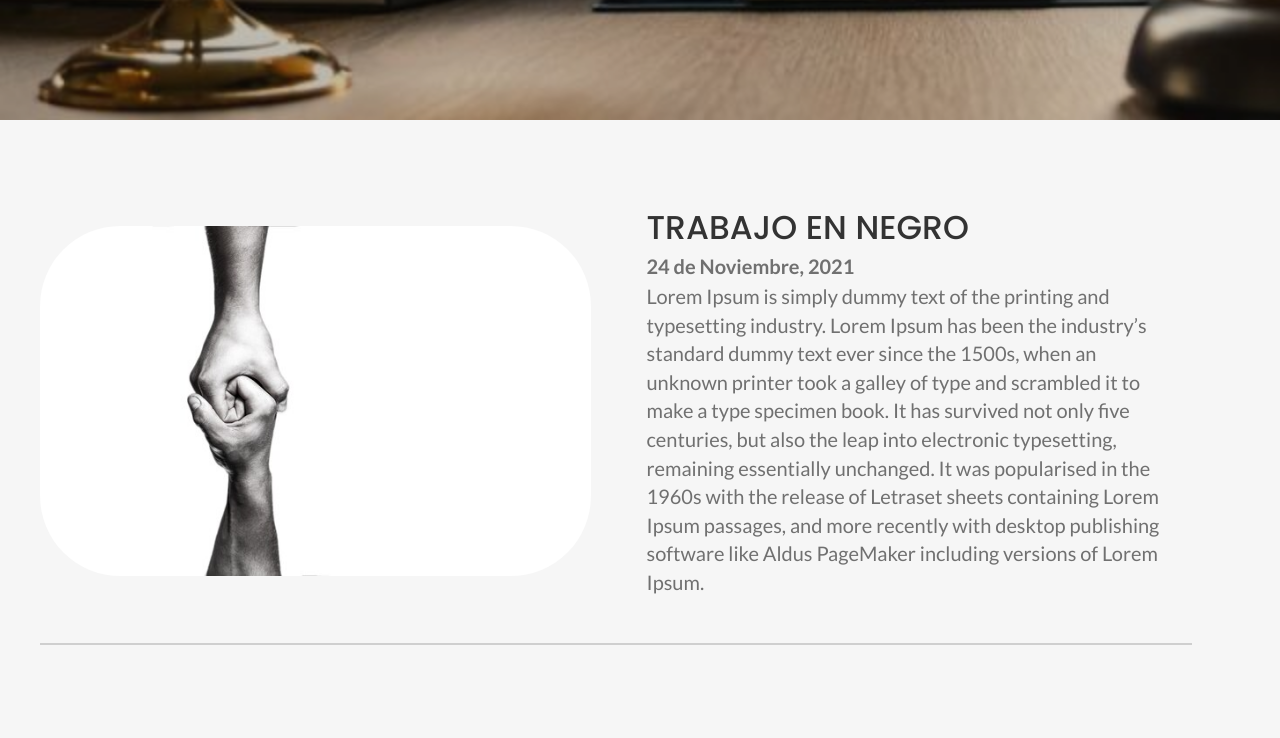
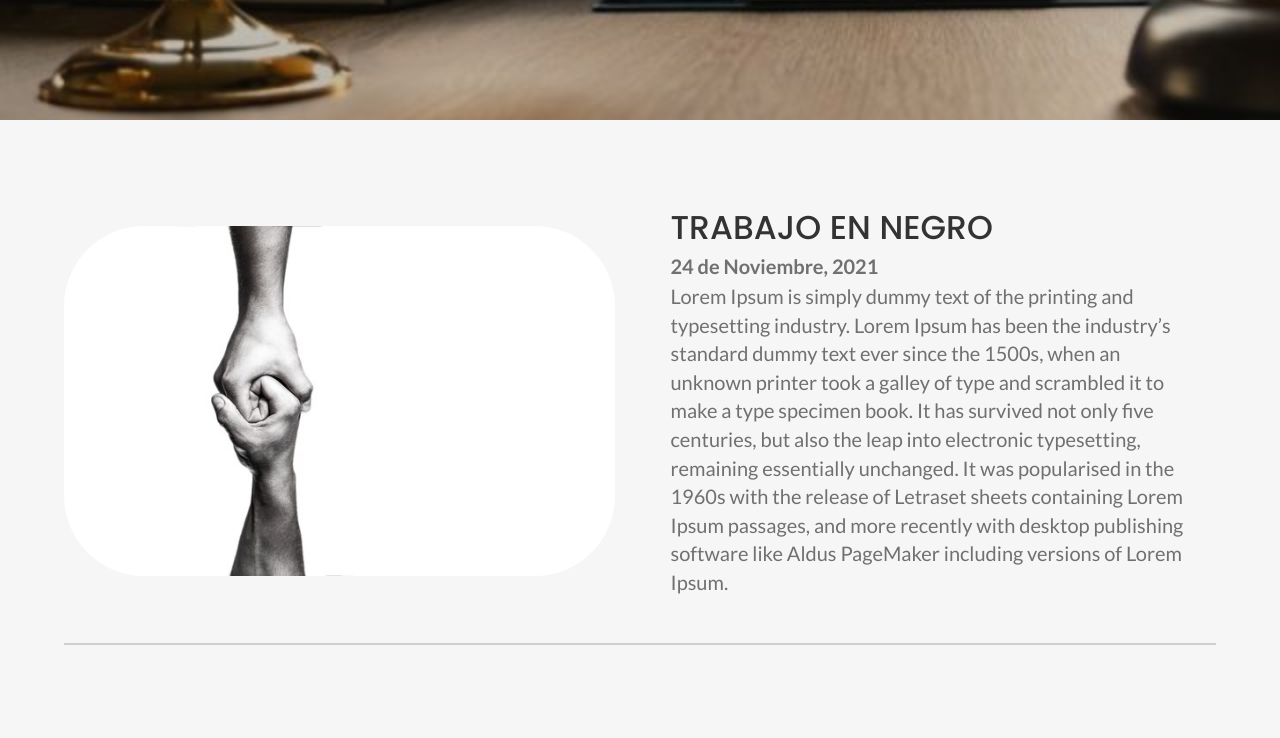
Before and after one commit to roperrott/abogados-landing, a React (Create React App) app: page /noticias in a window 1280 px wide. Shown: the part 760-1498 px from the top of the page. Built offline with nearby package versions, Linux system fonts and the light colour scheme.

Commit message:
News content centered

```diff
--- a/src/components/NewsCardContainer/index.js
+++ b/src/components/NewsCardContainer/index.js
@@ -5,7 +5,10 @@ import { NewsCard } from '../NewsCard';
 
 export function NewsCardContainer() {
   return (
-    <Box>
+    <Box sx={{
+      width: '100%', display: 'flex', flexDirection: 'column', alignItems: 'center',
+    }}
+    >
       {
             newsCardData.map((data) => <NewsCard key={data.title} {...data} />)
             }
```
